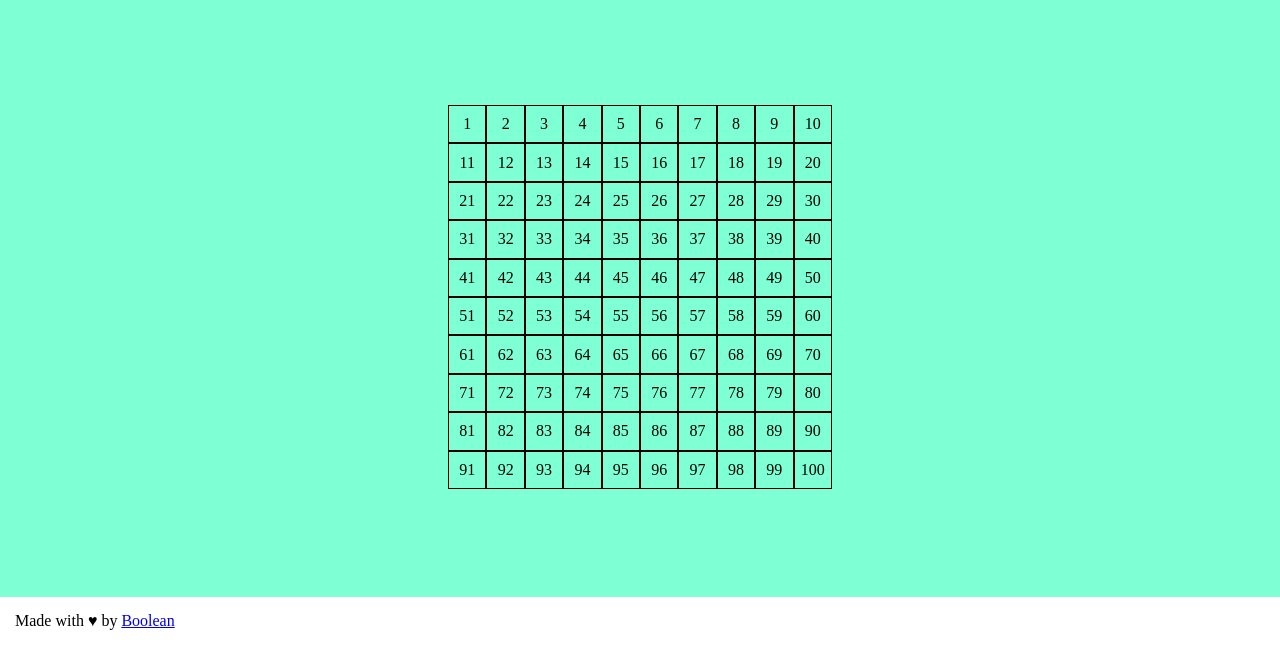
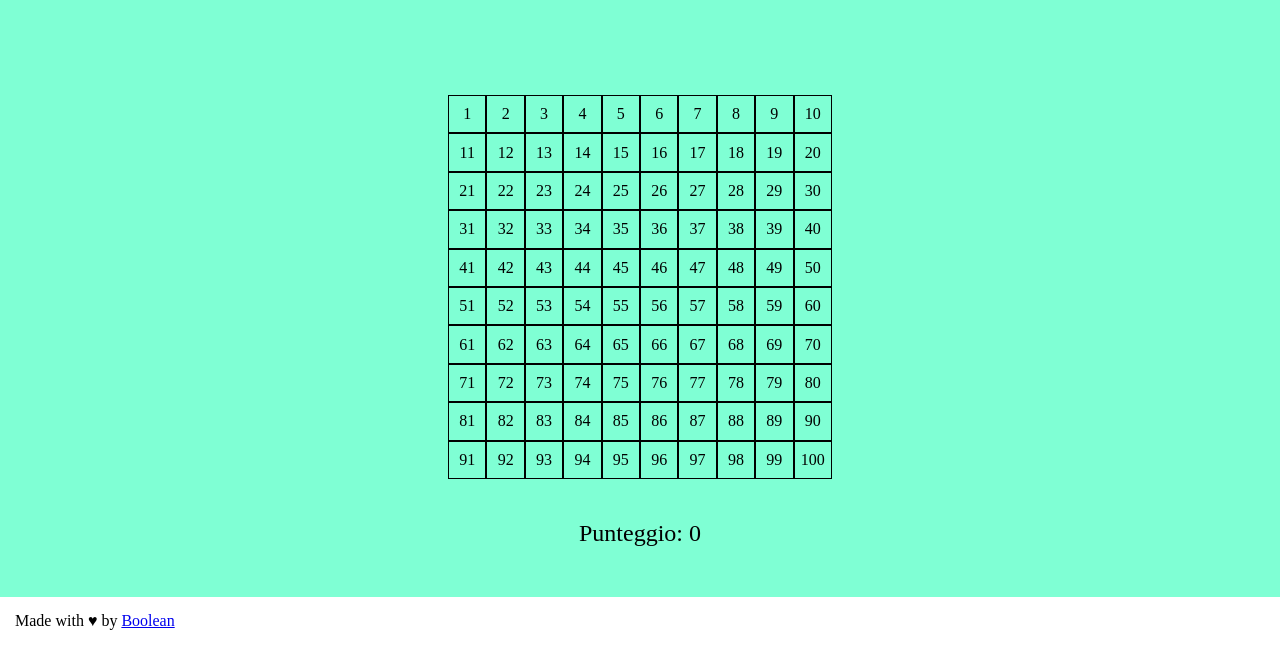
Before and after one commit to andreadldev/js-campominato, a plain HTML site: page index.html in a window 1280 px wide. Both pictures are taken after a click on the button "Play". Shown: the part 85-754 px from the top of the page. Drawn offline with Linux system fonts and the light colour scheme.

Commit message:
Aggiungi contatore punteggio

```diff
--- a/css/style.css
+++ b/css/style.css
@@ -10,6 +10,7 @@ body {
 
 .container {
     display: flex;
+    flex-direction: column;
     width: 100%;
     margin: auto;
 }
@@ -84,6 +85,7 @@ main {
     background-color: aquamarine;
     display: flex;
     min-height: calc(100% - 200px);
+    position: relative;
 }
 
 #grid {
@@ -93,6 +95,7 @@ main {
     flex-wrap: wrap;
     width: 80%;
     margin: 0 auto;
+    margin-bottom: 20px;
 }
 
 @media screen and ( min-width: 992px ) {
@@ -130,6 +133,14 @@ main {
     background-color: red;
 }
 
+#score {
+    position: absolute;
+    bottom: 50px;
+    left: 50%;
+    transform: translatex(-50%);
+    font-size: 1.5rem;
+}
+
 /* ------------------FOOTER------------------ */
 footer {
     padding: 15px;
--- a/index.html
+++ b/index.html
@@ -28,6 +28,7 @@
     <main>
         <div class="container">
             <div id="grid"></div>
+            <div id="score"></div>
         </div>
     </main>
 
--- a/script.js
+++ b/script.js
@@ -1,10 +1,6 @@
 // =============FUNCTIONS=============
 function generateNumber(min, max) {
     return Math.floor(Math.random() * (max - min + 1) ) + min;
-}
-
-function bombFound() {
-
 }
 
 function createGrid(totalSquares, squareClass) {
@@ -22,10 +18,14 @@ function createGrid(totalSquares, squareClass) {
                 (bombs.includes(i)) {
                 this.classList.add('active-bomb');
                 stopGame = true;
+                scoreDisplay.innerHTML = `Hai perso col punteggio di ${score}. Inizia una nuova partita.`
             }
             else if (stopGame === false)
                 {this.classList.add('active');
-                console.log(i);}
+                score++;
+                scoreDisplay.innerHTML = `Punteggio: ${score}`;
+                console.log(score);
+            }
         })
         element.innerHTML = i;
         grid.append(element);
@@ -36,19 +36,21 @@ function createGrid(totalSquares, squareClass) {
         bombs.push(generateNumber(1, totalSquares));
     }
     console.log(bombs);
-
-    function merda() {
-
-    }
 }
 // =====================================
 
 const grid = document.getElementById("grid");
 const playBtn = document.getElementById("playBtn");
 const difficulty = document.getElementById("difficulty");
+const scoreDisplay = document.getElementById("score");
 let stopGame = false;
+let score = 0;
 
 playBtn.addEventListener('click', function() {
+    score = 0;
+    scoreDisplay.innerHTML = `Punteggio: ${score}`;
+    stopGame = false;
+
     if (difficulty.value === "easy") {
         grid.replaceChildren();
         createGrid(100, "square-easy");
@@ -64,7 +66,3 @@ playBtn.addEventListener('click', function() {
         createGrid(49, "square-hard");
     }
 });
-
-if (stopGame === true) {
-    playBtn.setAttribute('disabled', 'disabled');
-}
```
